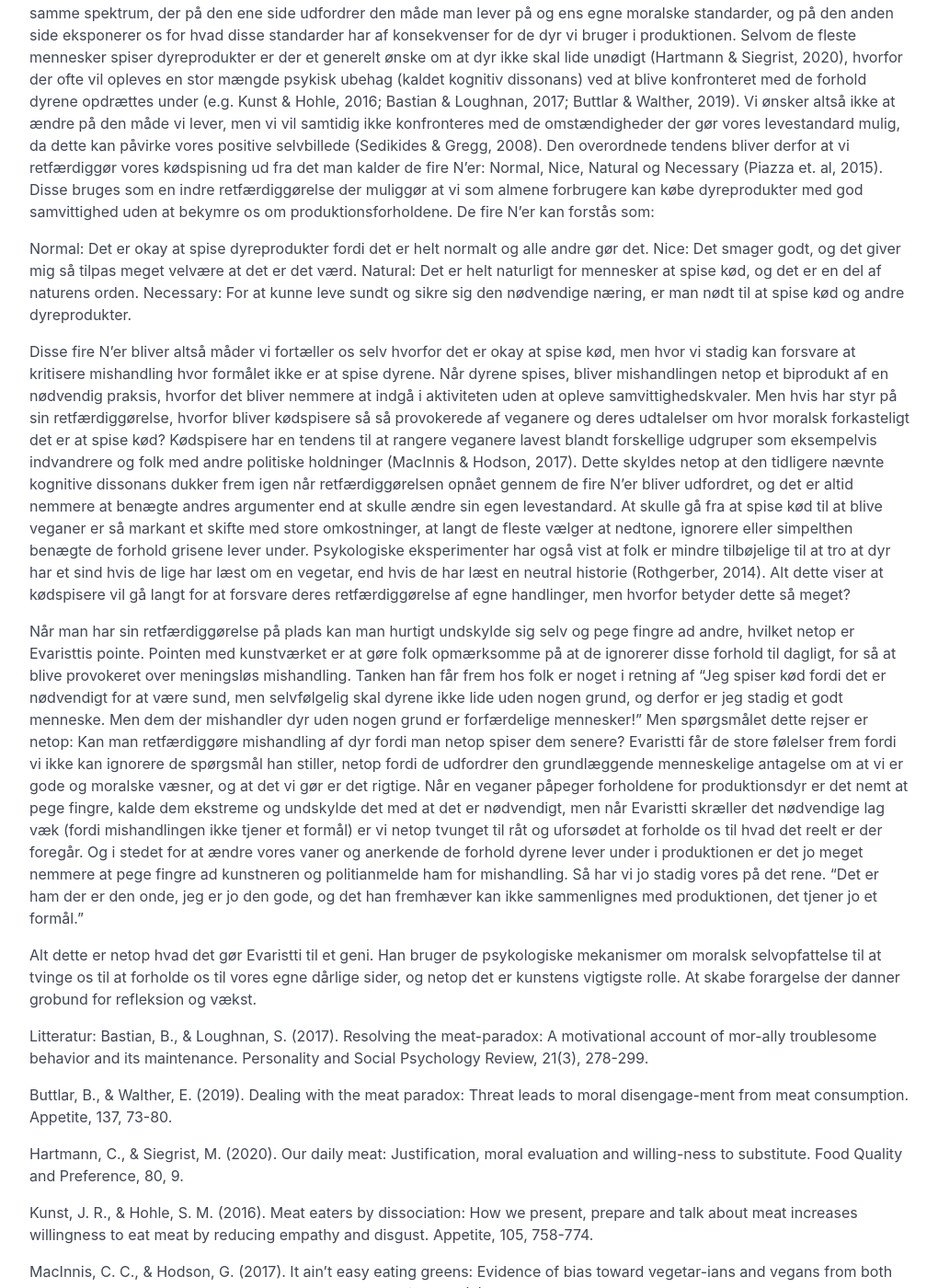
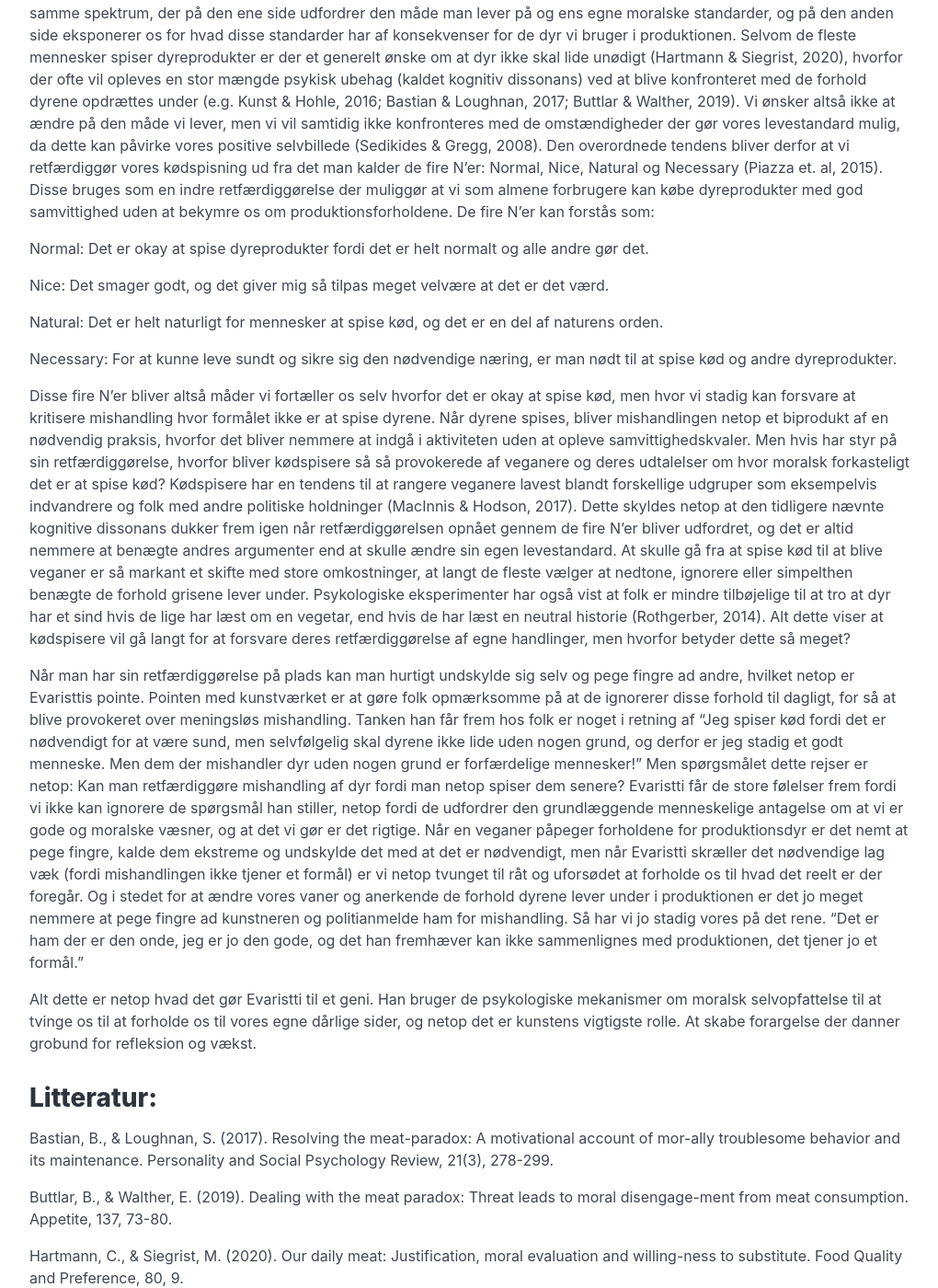
Before and after one commit to Aandsliv/aandsliv, a Jekyll site: the page built from src/_posts/2025-03-2-Analyse-–-Marco-Evaristti-og-de-store-følelser-om-dyrevelfærd.md, in a window 1280 px wide and 1400 px high, scrolled down 774 px. Shown: the whole window at 92% size, without its empty margins (128-1148 px from the left). Built offline with Jekyll 4.4.1, drawn with Linux system fonts in a browser that asks for light colours; part of the change alters nothing that is shown.

```diff
--- a/src/_posts/2025-03-2-Analyse-–-Marco-Evaristti-og-de-store-følelser-om-dyrevelfærd.md
+++ b/src/_posts/2025-03-2-Analyse-–-Marco-Evaristti-og-de-store-følelser-om-dyrevelfærd.md
@@ -9,8 +9,11 @@ Marco Evaristti blev landskendt i år 2000 med udstillingen “Helena” hvor ha
 Der er to ting der virkelig kan få den danske sindsstemning i kog, veganere og dyremishandling. To modsatte poler på det samme spektrum, der på den ene side udfordrer den måde man lever på og ens egne moralske standarder, og på den anden side eksponerer os for hvad disse standarder har af konsekvenser for de dyr vi bruger i produktionen. Selvom de fleste mennesker spiser dyreprodukter er der et generelt ønske om at dyr ikke skal lide unødigt (Hartmann & Siegrist, 2020), hvorfor der ofte vil opleves en stor mængde psykisk ubehag (kaldet kognitiv dissonans) ved at blive konfronteret med de forhold dyrene opdrættes under (e.g. Kunst & Hohle, 2016; Bastian & Loughnan, 2017; Buttlar & Walther, 2019). Vi ønsker altså ikke at ændre på den måde vi lever, men vi vil samtidig ikke konfronteres med de omstændigheder der gør vores levestandard mulig, da dette kan påvirke vores positive selvbillede (Sedikides & Gregg, 2008). Den overordnede tendens bliver derfor at vi retfærdiggør vores kødspisning ud fra det man kalder de fire N’er: Normal, Nice, Natural og Necessary (Piazza et. al, 2015). Disse bruges som en indre retfærdiggørelse der muliggør at vi som almene forbrugere kan købe dyreprodukter med god samvittighed uden at bekymre os om produktionsforholdene. De fire N’er kan forstås som:
 
 Normal: Det er okay at spise dyreprodukter fordi det er helt normalt og alle andre gør det.
+
 Nice: Det smager godt, og det giver mig så tilpas meget velvære at det er det værd.
+
 Natural: Det er helt naturligt for mennesker at spise kød, og det er en del af naturens orden.
+
 Necessary: For at kunne leve sundt og sikre sig den nødvendige næring, er man nødt til at spise kød og andre dyreprodukter.
 
 Disse fire N’er bliver altså måder vi fortæller os selv hvorfor det er okay at spise kød, men hvor vi stadig kan forsvare at kritisere mishandling hvor formålet ikke er at spise dyrene. Når dyrene spises, bliver mishandlingen netop et biprodukt af en nødvendig praksis, hvorfor det bliver nemmere at indgå i aktiviteten uden at opleve samvittighedskvaler. Men hvis har styr på sin retfærdiggørelse, hvorfor bliver kødspisere så så provokerede af veganere og deres udtalelser om hvor moralsk forkasteligt det er at spise kød? Kødspisere har en tendens til at rangere veganere lavest blandt forskellige udgruper som eksempelvis indvandrere og folk med andre politiske holdninger (MacInnis & Hodson, 2017). Dette skyldes netop at den tidligere nævnte kognitive dissonans dukker frem igen når retfærdiggørelsen opnået gennem de fire N’er bliver udfordret, og det er altid nemmere at benægte andres argumenter end at skulle ændre sin egen levestandard. At skulle gå fra at spise kød til at blive veganer er så markant et skifte med store omkostninger, at langt de fleste vælger at nedtone, ignorere eller simpelthen benægte de forhold grisene lever under. Psykologiske eksperimenter har også vist at folk er mindre tilbøjelige til at tro at dyr har et sind hvis de lige har læst om en vegetar, end hvis de har læst en neutral historie (Rothgerber, 2014). Alt dette viser at kødspisere vil gå langt for at forsvare deres retfærdiggørelse af egne handlinger, men hvorfor betyder dette så meget?
@@ -19,7 +22,7 @@ Når man har sin retfærdiggørelse på plads kan man hurtigt undskylde sig selv
 
 Alt dette er netop hvad det gør Evaristti til et geni. Han bruger de psykologiske mekanismer om moralsk selvopfattelse til at tvinge os til at forholde os til vores egne dårlige sider, og netop det er kunstens vigtigste rolle. At skabe forargelse der danner grobund for refleksion og vækst.
 
-Litteratur:
+## Litteratur:
 Bastian, B., & Loughnan, S. (2017). Resolving the meat-paradox: A motivational account of mor-ally troublesome behavior and its maintenance. Personality and Social Psychology Review, 21(3), 278-299.
 
 Buttlar, B., & Walther, E. (2019). Dealing with the meat paradox: Threat leads to moral disengage-ment from meat consumption. Appetite, 137, 73-80.
```
